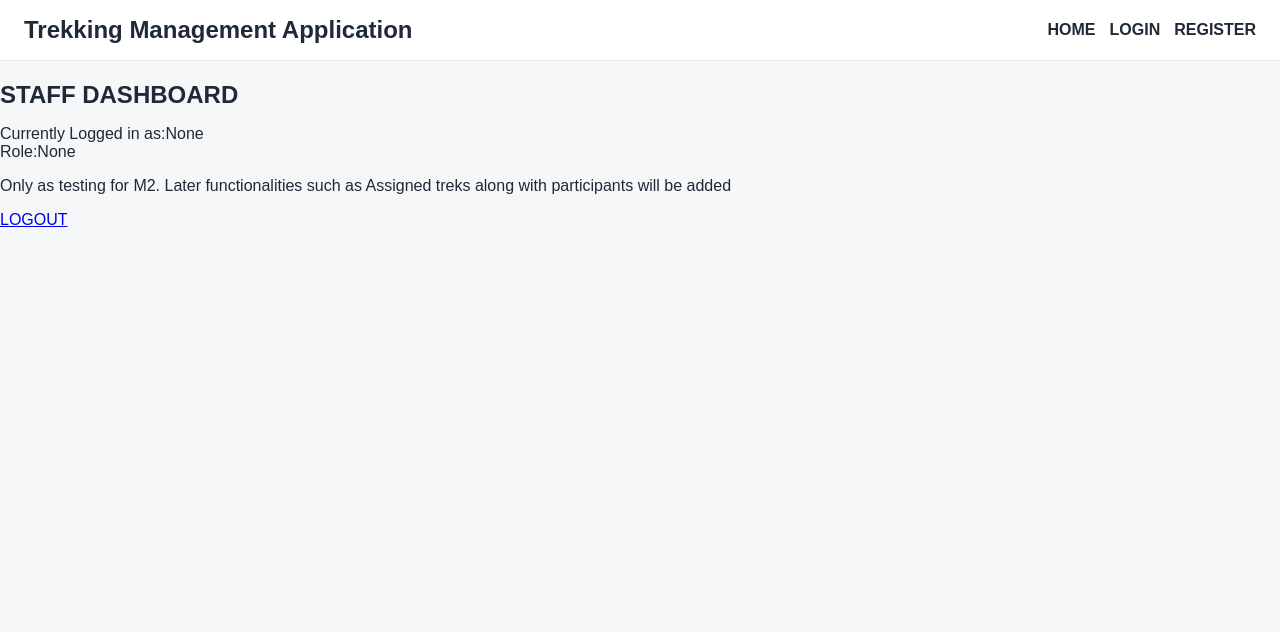
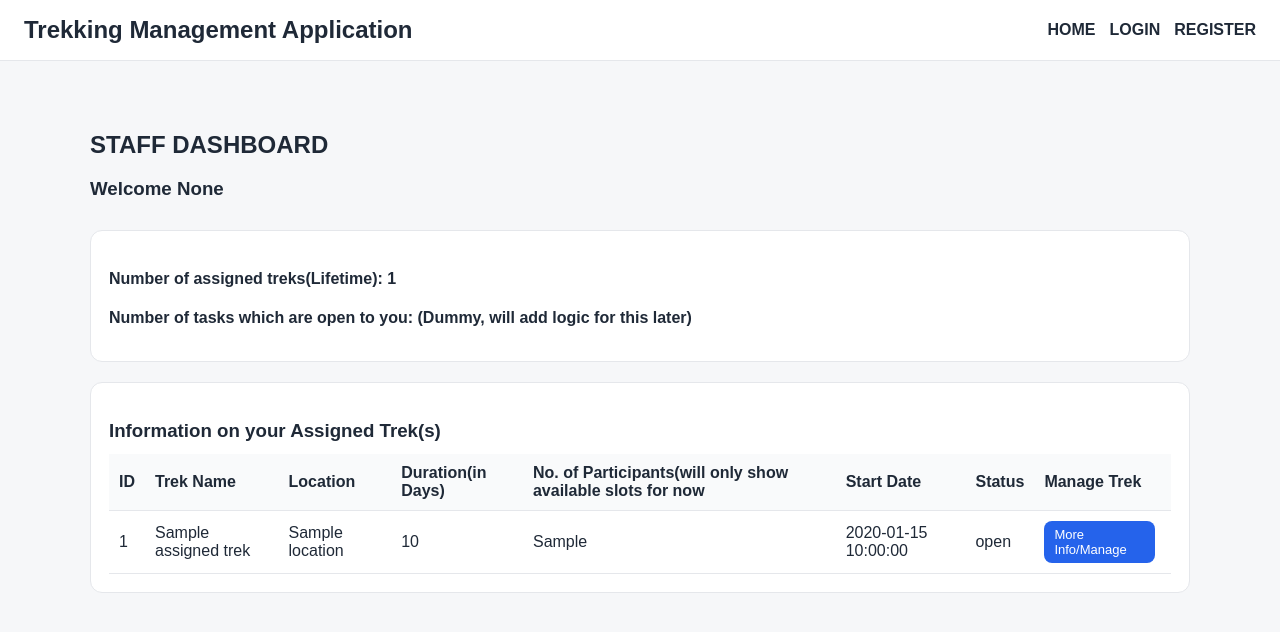
Before and after one commit to 25f2008303/Trecking-Management-App-V1, a Flask app: template 25f2008303_tma_webapp/25f2008303_tma_webapp/templates/staffdash.html in a window 1280 px wide. Shown: the top 632 px of the page. Run offline with Flask 3, Linux system fonts and the light colour scheme; the template is opened without the code that fills it: most values are stand-ins (such as "Sample title", 1, 10 or a date in 2020).

Commit message:
Milestone 4-TMA-MAD-1:Basic Staff Dashboard
In this, completed the staff-side trek management flow with trek management page, status update option, and a simple return-to-dashboard button. Continued with last milestone's attempt for integration of simple CSS for minimalistic style application, where ai assistance was used for syntax and also gain ideas for how i can keep design simple and centered, while the final code integration, debugging, and testing were done manually. However, few functionalities such as participant details are not added because user dashboard and functionality is not ready. After completion of user dashboard, focus on these things will be planned to give in milestone 6 itself. Issues with CSS such as placement of different cards were faced alot, but finally it has been fixed and root cause was just improper use of class "container".

```diff
--- a/25f2008303_tma_webapp/25f2008303_tma_webapp/app.py
+++ b/25f2008303_tma_webapp/25f2008303_tma_webapp/app.py
@@ -179,11 +179,47 @@
 
 #------------------------------------------------------------------------------------------------------------------------------------------------------
 
-@app.route("/staff/dashboard")
+@app.route("/staff/dashboard",methods=["GET","POST"])
 def staffdash():
     if session.get("role","").lower()!="staff":
         return redirect(url_for("login"))
-    return render_template("staffdash.html")
+
+    MyDB=connect()
+    MC=MyDB.cursor()
+
+    MC.execute("""SELECT * FROM treks WHERE assigned_staffid=? ORDER by id DESC""",(session.get("user_id"),))
+    at=MC.fetchall()
+
+    MyDB.close()
+
+    return render_template("staffdash.html",assigned_treks=at)
+
+
+@app.route("/staff/dashboard/managetreks/<int:id1>",methods=["GET","POST"])
+def trekman(id1):
+    if session.get("role","").lower()!="staff":
+        return redirect(url_for("login"))
+    MyDB=connect()
+    MC=MyDB.cursor()
+
+    if request.method=="POST":
+        status=request.form.get("status")
+        MC.execute("""UPDATE treks SET status=? WHERE id=? AND assigned_staffid=?""",(status,id1, session.get("user_id")))
+        MyDB.commit()
+        MyDB.close()
+
+        return redirect(url_for("trekman",id1=id1))
+
+    MC.execute("""SELECT * FROM treks WHERE id=? AND assigned_staffid = ?""",(id1, session.get("user_id")))
+    t=MC.fetchone()
+    MyDB.close()
+
+    if t is None:
+        return redirect(url_for("staffdash"))
+
+    return render_template("trekman.html",trek=t)
+
+#------------------------------------------------------------------------------------------------------------------------------------------------------
 
 @app.route("/user/dashboard")
 def userdash():
--- a/25f2008303_tma_webapp/25f2008303_tma_webapp/templates/staffdash.html
+++ b/25f2008303_tma_webapp/25f2008303_tma_webapp/templates/staffdash.html
@@ -1,25 +1,59 @@
 <!-- staff dashboard -->
-
 
 {% extends "base.html" %}
 {% block content %}
 
-<h2> STAFF DASHBOARD </h2>
 
-<p>
-Currently Logged in as:{{session.get("name")}}
-<br>
-Role:{{session.get("role")}}
-<br>
-</p>
+<div class="container">
+	<h2> STAFF DASHBOARD </h2>
+	<h3> Welcome {{session.get("name")}} </h3>
+	<br>
+	<div class="card">
+		<h4>Number of assigned treks(Lifetime): {{assigned_treks|length}}</h4>
+		<p>
+		<h4>Number of tasks which are open to you: (Dummy, will add logic for this later)</h4>
+		</p>
+	</div>
 
-<p>
-Only as testing for M2. Later functionalities such as Assigned treks along with participants will be added
-</p>
+	<div class="card layout2">
+		<h3>Information on your Assigned Trek(s)</h3>
 
-<p>
+		{% if assigned_treks %}
+		<table>
+		<thead>
+		<tr>
+		<th>ID</th>
+		<th>Trek Name</th>
+		<th>Location</th>
+		<th>Duration(in Days)</th>
+		<th>No. of Participants(will only show available slots for now</th>
+		<th>Start Date</th>
+		<th>Status</th>
+		<th>Manage Trek</th>
+		</tr>
+		</thead>
 
-<a href="{{url_for("logout")}}">LOGOUT</a>
-</p>
+		<tbody>
+		{% for i in assigned_treks %}
+		<tr>
+		<td>{{i.id}}</td>
+		<td>{{i.trek_name}}</td>
+		<td>{{i.location}}</td>
+		<td>{{i.duration_in_days}}</td>
+		<td>{{i.available_slots}}</td>
+		<td>{{i.start_date}}</td>
+		<td>{{i.status}}</td>
+		<td><a class="action-link edit-link" href="{{url_for('trekman',id1=i.id) }}">More Info/Manage</a></td>
+		</tr>
+		{% endfor %}
+		</tbody>
+		</table>
+		{% else %}
+		<h4>No treks have been assigned you(yet)</h4>
+		{% endif %}
+	</div>
+
+</div>
+
 
 {% endblock %}
```
Also changed, not shown: 25f2008303_tma_webapp/25f2008303_tma_webapp/templates/trekman.html (added, +48 -0 lines).
